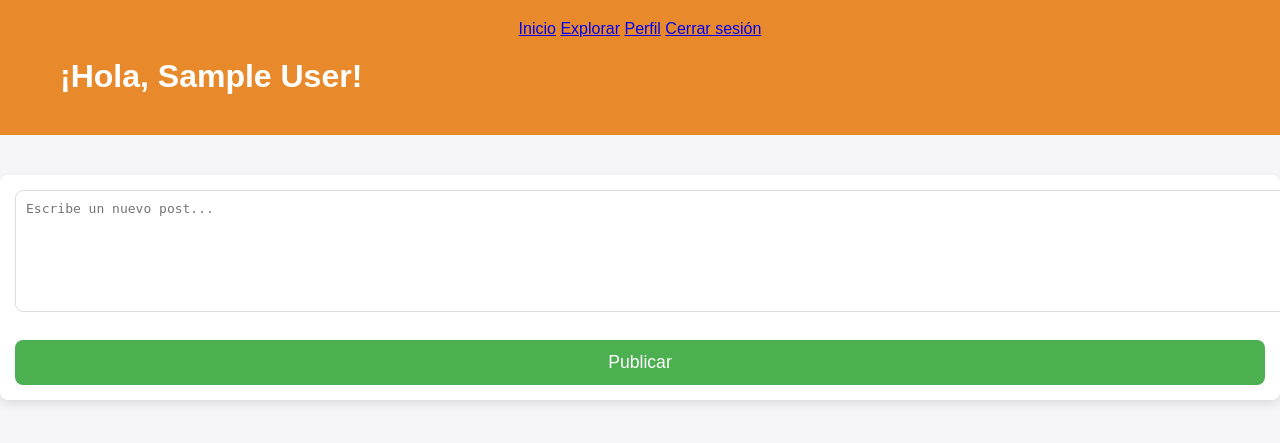
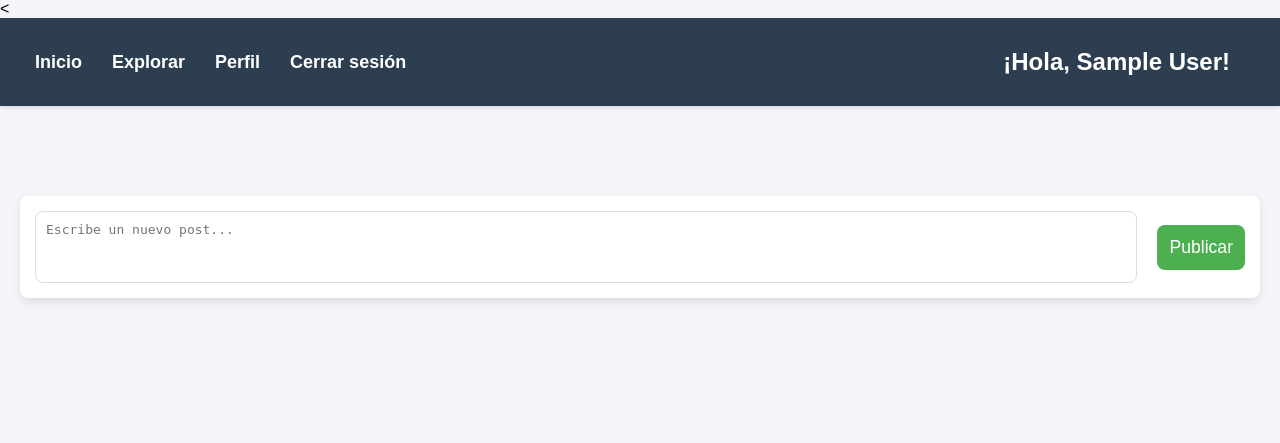
Before and after one commit to LizetCh/ConectaMayab, a Flask app: page /home in a window 1280 px wide. Shown: the top 443 px of the page. Run offline with Flask 3, Linux system fonts and the light colour scheme; the visitor is signed in with stand-in values (Sample User, id 1); some libraries are stand-ins or nearby versions.

Commit message:
created menu component

```diff
--- a/app.py
+++ b/app.py
@@ -145,6 +145,7 @@ def explorar():
         return redirect('/login')
 
     usuario = session['usuario']
+    nombre = session['nombre']
 
     # Obtiene los IDs de los usuarios que ya está siguiendo
     usuarios_seguidos_ids = obtener_seguidos(usuario)
@@ -155,7 +156,7 @@ def explorar():
         ~Alumno.id.in_(usuarios_seguidos_ids)  # Excluir los que ya sigue
     ).all()
 
-    return render_template('explorar.html', usuarios=usuarios_para_seguir)
+    return render_template('explorar.html', nombre = nombre, usuarios=usuarios_para_seguir)
 
 
 @app.route('/logout')
--- a/static/styles.css
+++ b/static/styles.css
@@ -97,6 +97,7 @@ h1 {
   justify-content: space-between;
   font-size: 0.9em;
   color: #777;
+
 }
 
 .post .post-content {
@@ -119,15 +120,20 @@ h1 {
 
 .new-post-container {
   background-color: white;
+  height: auto;
+  display: flex;
+  flex-direction: row;
   border-radius: 8px;
   padding: 15px;
   box-shadow: 0 4px 8px rgba(0, 0, 0, 0.1);
   margin-top: 40px;
+  gap: 10px;
 }
 
 .new-post-container textarea {
+  flex: 1;
   width: 100%;
-  height: 100px;
+  height: 50px;
   padding: 10px;
   border-radius: 8px;
   border: 1px solid #ddd;
@@ -136,9 +142,10 @@ h1 {
 }
 
 .new-post-container button {
-  width: 100%;
+  width: auto;
+  height: auto;
   padding: 12px;
-  margin-top: 10px;
+  margin-top: 0px;
   background-color: #4CAF50;
   color: white;
   border: none;
@@ -146,6 +153,7 @@ h1 {
   font-size: 1.1em;
   cursor: pointer;
   transition: background-color 0.3s;
+  align-self: center;
 }
 
 .new-post-container button:hover {
@@ -164,3 +172,34 @@ h1 {
   padding: 20px 30px;
   text-align: left;
 }
+
+/* Menu */
+.menu {
+  display: flex;
+  justify-content: space-between;
+  align-items: center;
+  background-color: #2c3e50;
+  padding: 10px 20px;
+  box-shadow: 0 2px 4px rgba(0, 0, 0, 0.1);
+}
+
+/* Links */
+.menu a {
+  text-decoration: none;
+  color: white;
+  margin: 0 15px;
+  font-size: 18px;
+  font-weight: bold;
+  transition: color 0.3s ease;
+}
+
+.menu a:hover {
+  color: #1abc9c; /* Color cuando pasas el mouse */
+}
+
+/* Header Text */
+.home-header {
+  color: white;
+  font-size: 24px;
+  margin-left: auto;
+}
--- a/templates/explorar.html
+++ b/templates/explorar.html
@@ -7,6 +7,9 @@
     <link rel="stylesheet" href="{{ url_for('static', filename='styles.css') }}">
 </head>
 <body>
+
+    {% include "menu.html" %}
+
     <h1>Explorar Usuarios</h1>
 
     {% if usuarios %}
--- a/templates/home.html
+++ b/templates/home.html
@@ -14,22 +14,20 @@
 </head>
 
 <body>
-    <header>
-        <div class="menu">
-            <a href="/home">Inicio</a>
-            <a href="/explorar">Explorar</a>
-            <a href="/perfil">Perfil</a>
-            <a href="/logout">Cerrar sesión</a>
-        <h1 class="home-header">¡Hola, {{ nombre }}!</h1>
-    </header>
+    <
+    {% include "menu.html" %}
 
+
+    <div class="posts-container">
         <!-- Formulario para escribir un nuevo post -->
+
+            <form action="/home" method="POST">
                 <div class="new-post-container">
-      <form action="/home" method="POST">
                 <textarea name="contenido" placeholder="Escribe un nuevo post..." required></textarea><br>
                 <button type="submit">Publicar</button>
+            </div>
             </form>
-  </div>
+
 
         <!-- Mostrar mensaje si el usuario no sigue a nadie -->
         {% if mensaje %}
@@ -38,7 +36,7 @@
         {% endif %}
 
     <!-- Mostrar los posts -->
-    <div class="posts-container">
+
         {% for post in posts %}
         <div class="post">
             <div class="post-header">
--- /dev/null
+++ b/templates/menu.html
@@ -0,0 +1,9 @@
+<!--Componente menú-->
+
+<div class="menu">
+  <a href="/home">Inicio</a>
+  <a href="/explorar">Explorar</a>
+  <a href="/perfil">Perfil</a>
+  <a href="/logout">Cerrar sesión</a>
+  <h1 class="home-header">¡Hola, {{ nombre }}!</h1>
+</div>
```
Also changed, not shown: 1 other file. Lines whose indentation alone changed are shown as unchanged.
